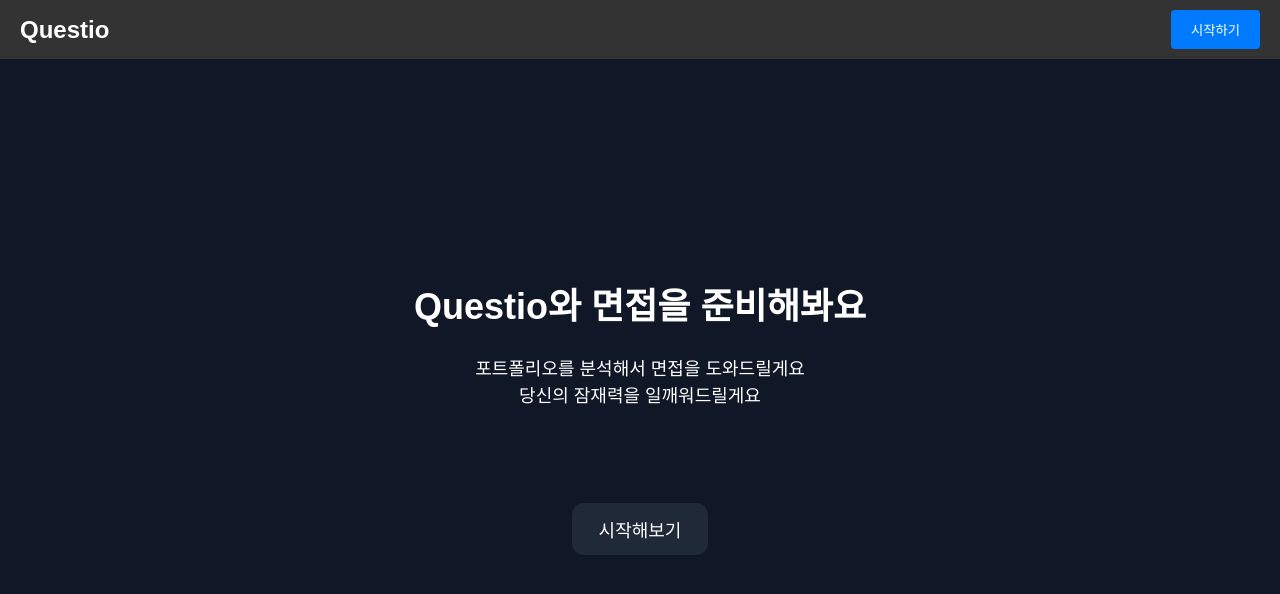
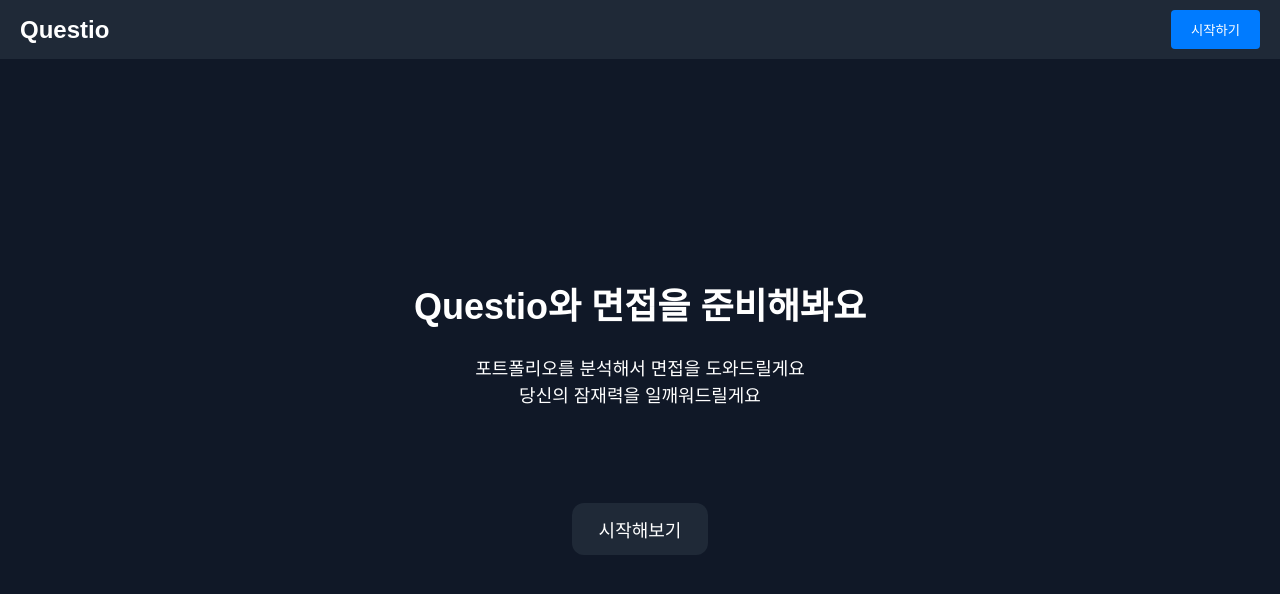
Before and after one commit to Team-Questio/Front, a React (Create React App) app: page / in a window 1280 px wide. Shown: the top 594 px of the page. Built offline with nearby package versions, Linux system fonts and the light colour scheme.

Commit message:
[fix] 헤더 수정

```diff
--- a/src/components/shared/Header.tsx
+++ b/src/components/shared/Header.tsx
@@ -9,7 +9,6 @@ const HeaderContainer = styled.header`
   justify-content: space-between;
   align-items: center;
   padding: 10px 20px;
-  background-color: #333;
   color: white;
 `;
 
```
